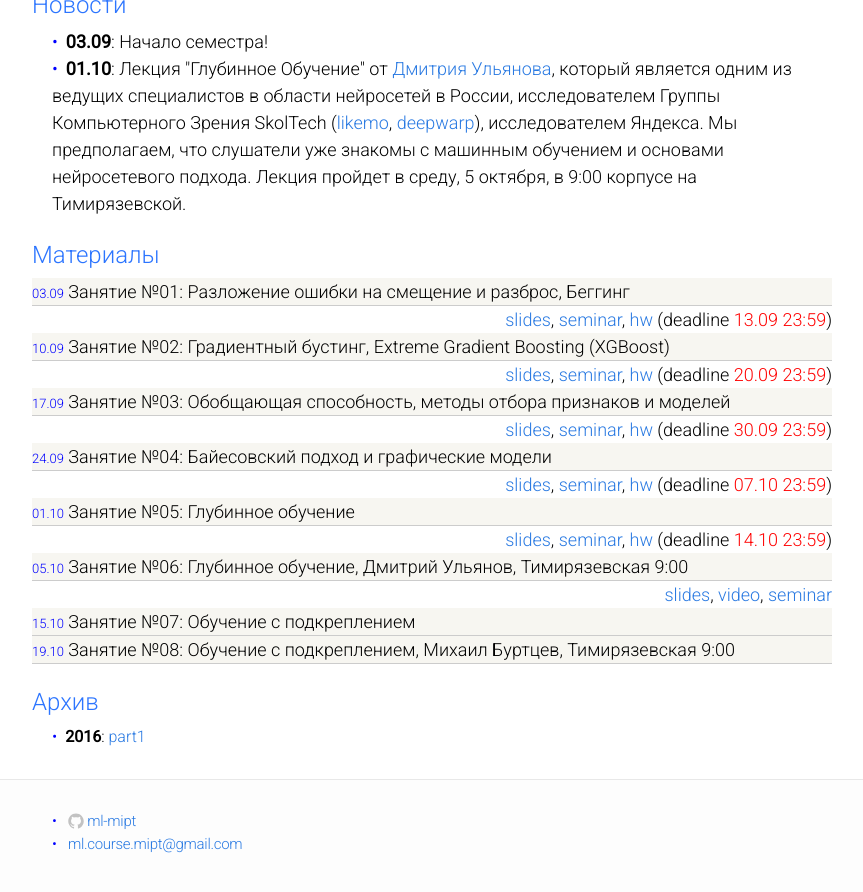
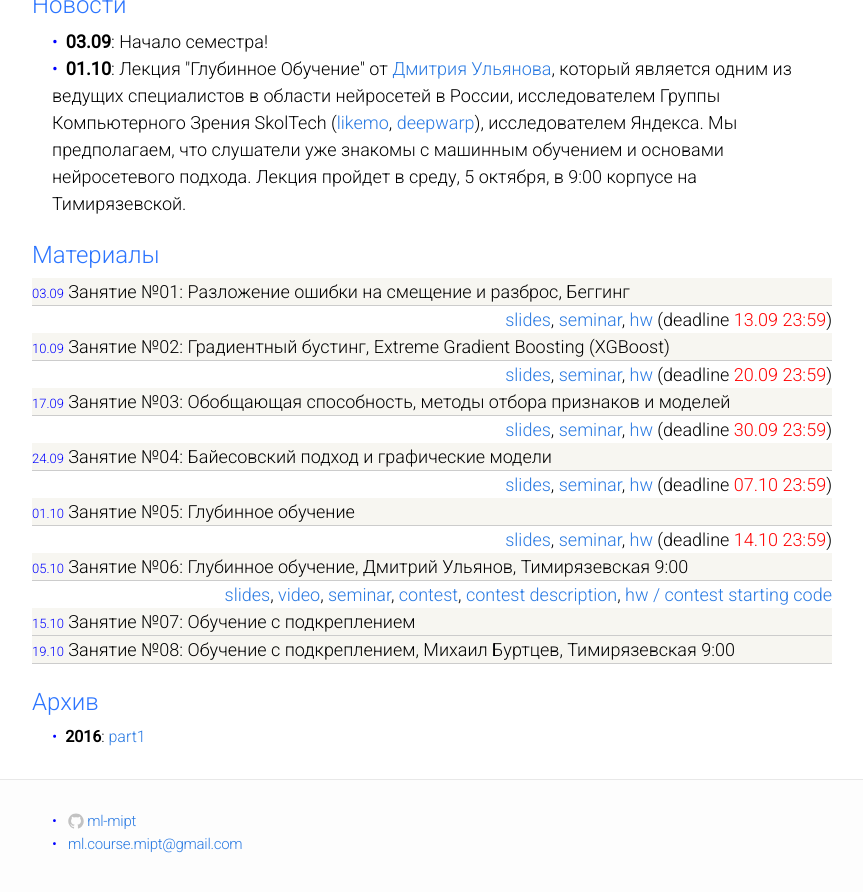
Before and after one commit to ml-mipt/old-ml-mipt.github.io, a Jekyll site: the page built from index.html, in a window 1280 px wide and 900 px high, scrolled down 701 px. Shown: the top 892 px of the window, without its empty margins (208-1071 px from the left). Built offline with Jekyll 4.4.1, drawn with Linux system fonts in a browser that asks for light colours.

Commit message:
ENH: added contest staff

```diff
--- a/index.html
+++ b/index.html
@@ -95,7 +95,10 @@ layout: default
     <div style="text-align: right">
     <a href="https://github.com/ml-mipt/ml-mipt-part2/blob/master/2016/lectures/lec6-GuestDL.pptx">slides</a>,
     <a href="https://youtu.be/Zb32YICxytA">video</a>,
-    <a href="https://github.com/ml-mipt/ml-mipt-part2/blob/master/2016/contest/01_music/sem_plan/deep_nn_for_music.pdf">seminar</a>
+    <a href="https://github.com/ml-mipt/ml-mipt-part2/blob/master/2016/contest/01_music/sem_plan/deep_nn_for_music.pdf">seminar</a>,
+    <a href="https://inclass.kaggle.com/c/mipt-ml-fall-2016-music">contest</a>,
+    <a href="https://github.com/ml-mipt/ml-mipt-part2/raw/master/2016/contest/01_music/task_descr/task_description.pdf">contest description</a>,
+    <a href="https://github.com/ml-mipt/ml-mipt-part2/blob/master/2016/contest/01_music/task_descr/music_dnn_task.ipynb">hw / contest starting code</a>
     </div>
 
     <div class="materials-item">
```
